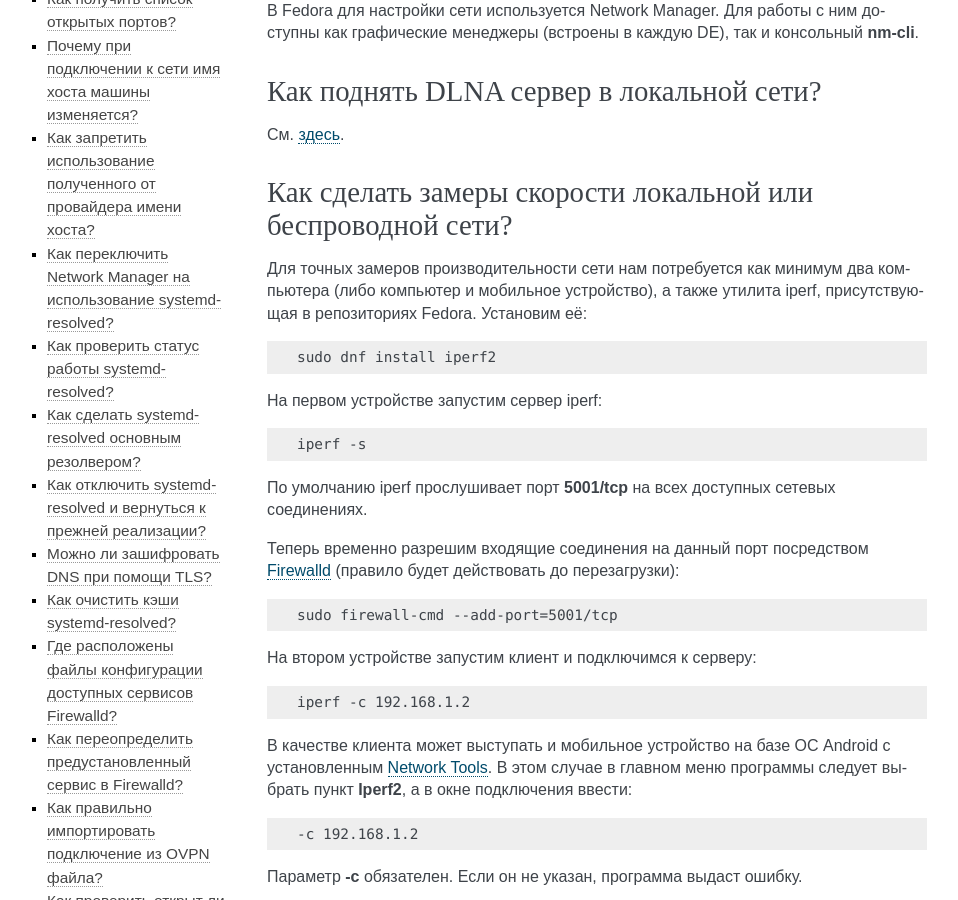
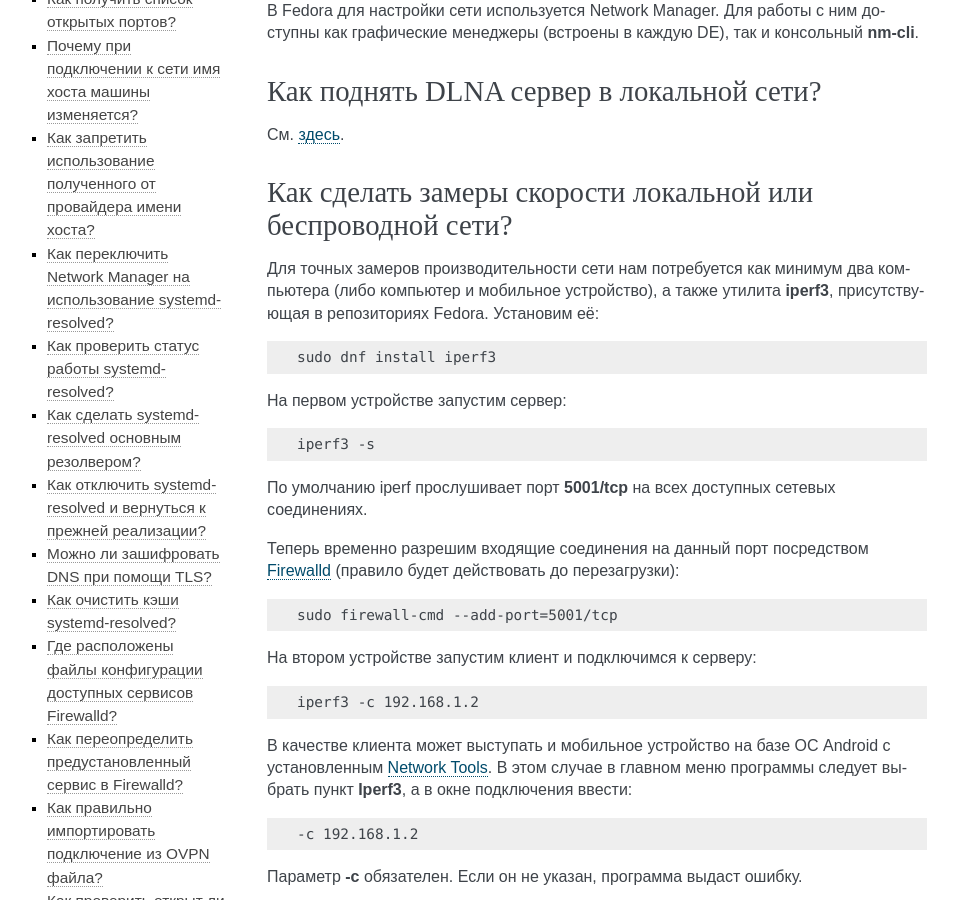
Before and after one commit to RussianFedora/FAQ, a Sphinx documentation site: the page built from source/networking.rst, in a window 1280 px wide and 900 px high, scrolled down 2068 px. Shown: the whole window, without its empty margins (153-1111 px from the left). Built offline with Sphinx 7.4.7, drawn with Linux system fonts in a browser that asks for light colours; comment, search, counter and statistics services are not loaded.

Commit message:
Updated fedora-iperf question.
Closes #92.

```diff
--- a/source/networking.rst
+++ b/source/networking.rst
@@ -134,17 +134,17 @@
 Как сделать замеры скорости локальной или беспроводной сети?
 ================================================================
 
-Для точных замеров производительности сети нам потребуется как минимум два компьютера (либо компьютер и мобильное устройство), а также утилита iperf, присутствующая в репозиториях Fedora. Установим её:
+Для точных замеров производительности сети нам потребуется как минимум два компьютера (либо компьютер и мобильное устройство), а также утилита **iperf3**, присутствующая в репозиториях Fedora. Установим её:
 
 .. code-block:: text
 
-    sudo dnf install iperf2
+    sudo dnf install iperf3
 
-На первом устройстве запустим сервер iperf:
+На первом устройстве запустим сервер:
 
 .. code-block:: text
 
-    iperf -s
+    iperf3 -s
 
 По умолчанию iperf прослушивает порт **5001/tcp** на всех доступных сетевых соединениях.
 
@@ -158,9 +158,9 @@
 
 .. code-block:: text
 
-    iperf -c 192.168.1.2
+    iperf3 -c 192.168.1.2
 
-В качестве клиента может выступать и мобильное устройство на базе ОС Android с установленным `Network Tools <https://play.google.com/store/apps/details?id=net.he.networktools>`__. В этом случае в главном меню программы следует выбрать пункт **Iperf2**, а в окне подключения ввести:
+В качестве клиента может выступать и мобильное устройство на базе ОС Android с установленным `Network Tools <https://play.google.com/store/apps/details?id=net.he.networktools>`__. В этом случае в главном меню программы следует выбрать пункт **Iperf3**, а в окне подключения ввести:
 
 .. code-block:: text
 
```
